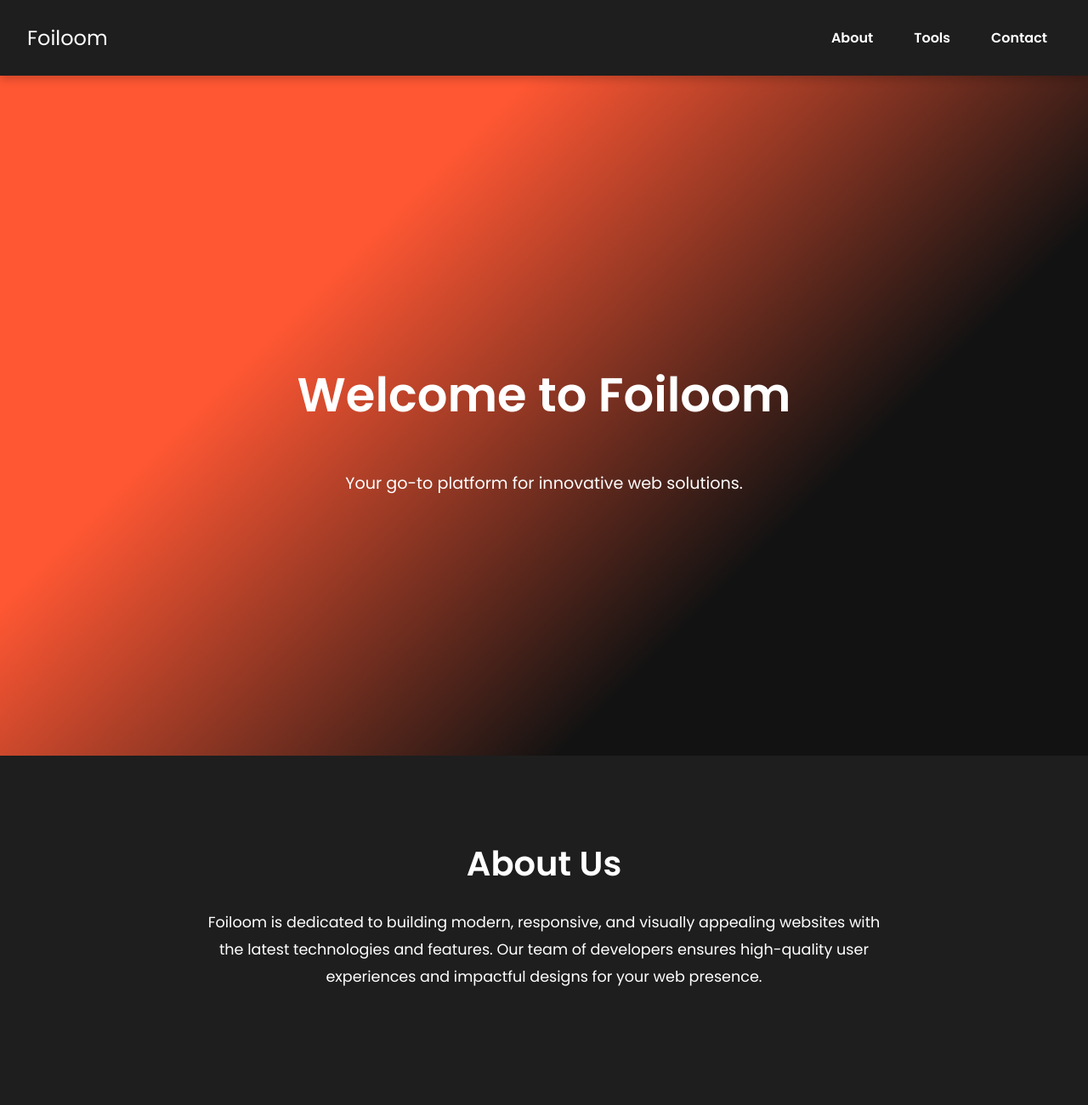
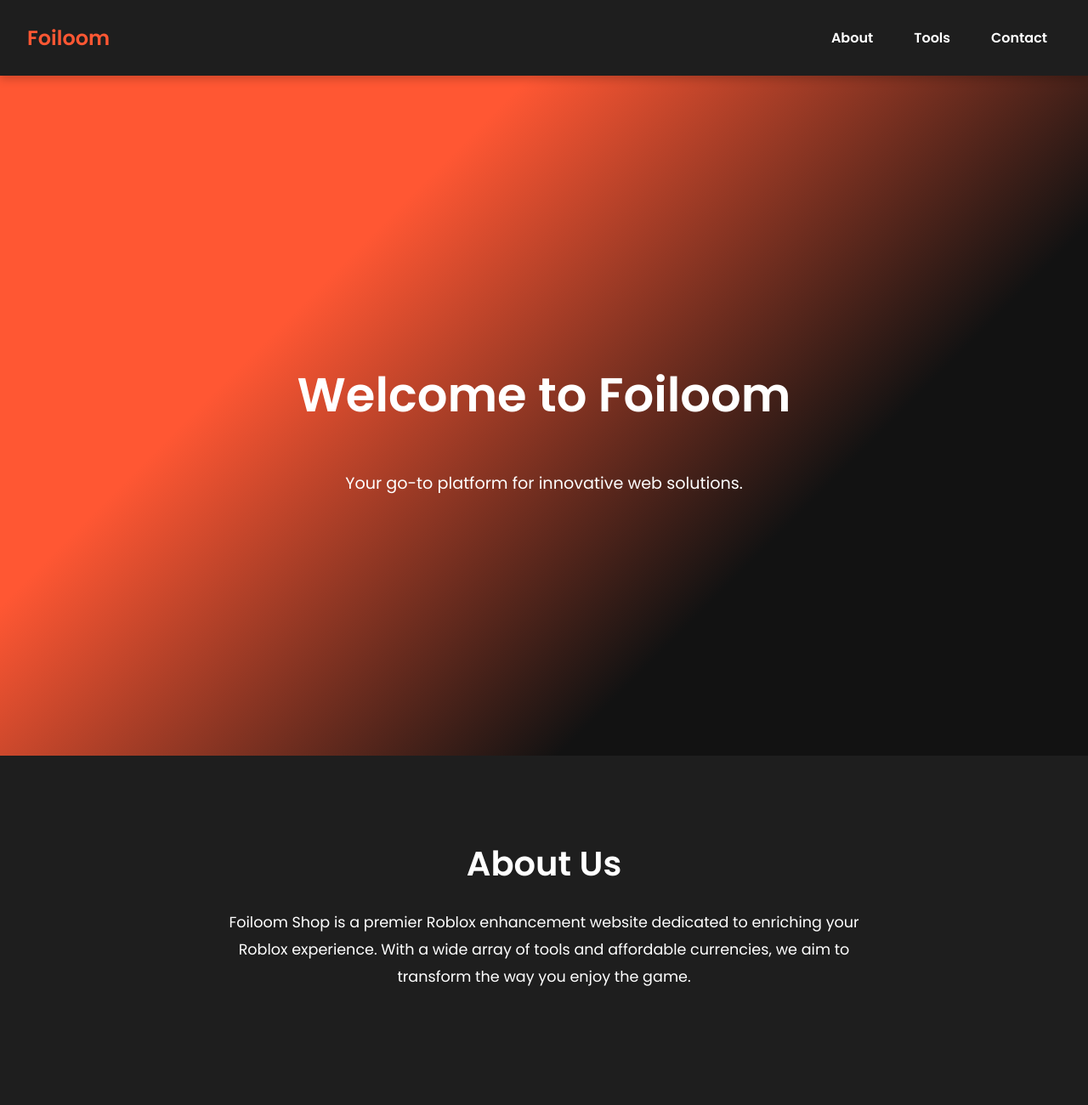
Before and after one commit to foiloom/foiloom.github.io, a plain HTML site: page index.html in a window 1280 px wide. Shown: the top 1300 px of the page at 85% size. Drawn offline with Linux system fonts and the light colour scheme.

Commit message:
Update index.html

```diff
--- a/index.html
+++ b/index.html
@@ -329,7 +329,7 @@
   <!-- Navbar -->
   <nav>
     <div class="logo">
-      <a href="#" style="color: #FFFFFF; font-size: 1.5rem; text-decoration: none;">Foiloom</a>
+      <h1 style="margin: 0; font-size: 1.5rem; color: #FF5733;">Foiloom</h1>
     </div>
     <ul>
       <li><a href="#about">About</a></li>
@@ -349,7 +349,7 @@
   <!-- About Section -->
   <section id="about" class="about">
     <h2>About Us</h2>
-    <p>Foiloom is dedicated to building modern, responsive, and visually appealing websites with the latest technologies and features. Our team of developers ensures high-quality user experiences and impactful designs for your web presence.</p>
+    <p>Foiloom Shop is a premier Roblox enhancement website dedicated to enriching your Roblox experience. With a wide array of tools and affordable currencies, we aim to transform the way you enjoy the game.</p>
   </section>
 
   <!-- Services Section -->
```
